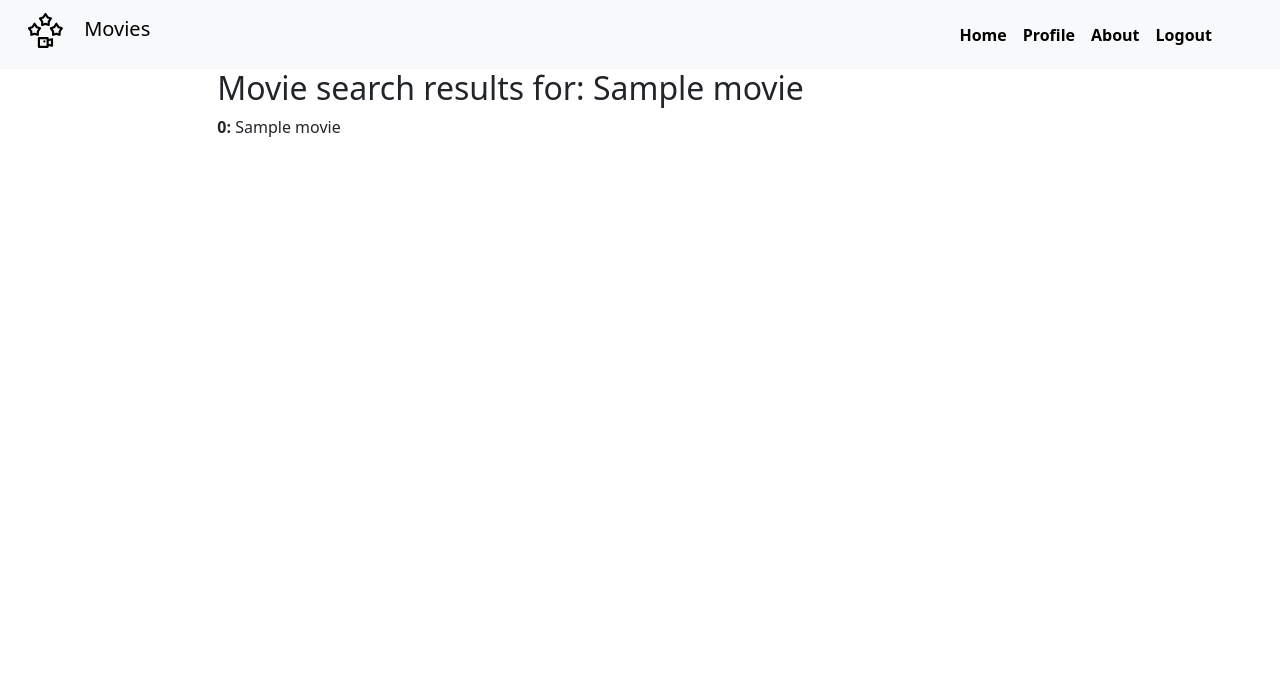
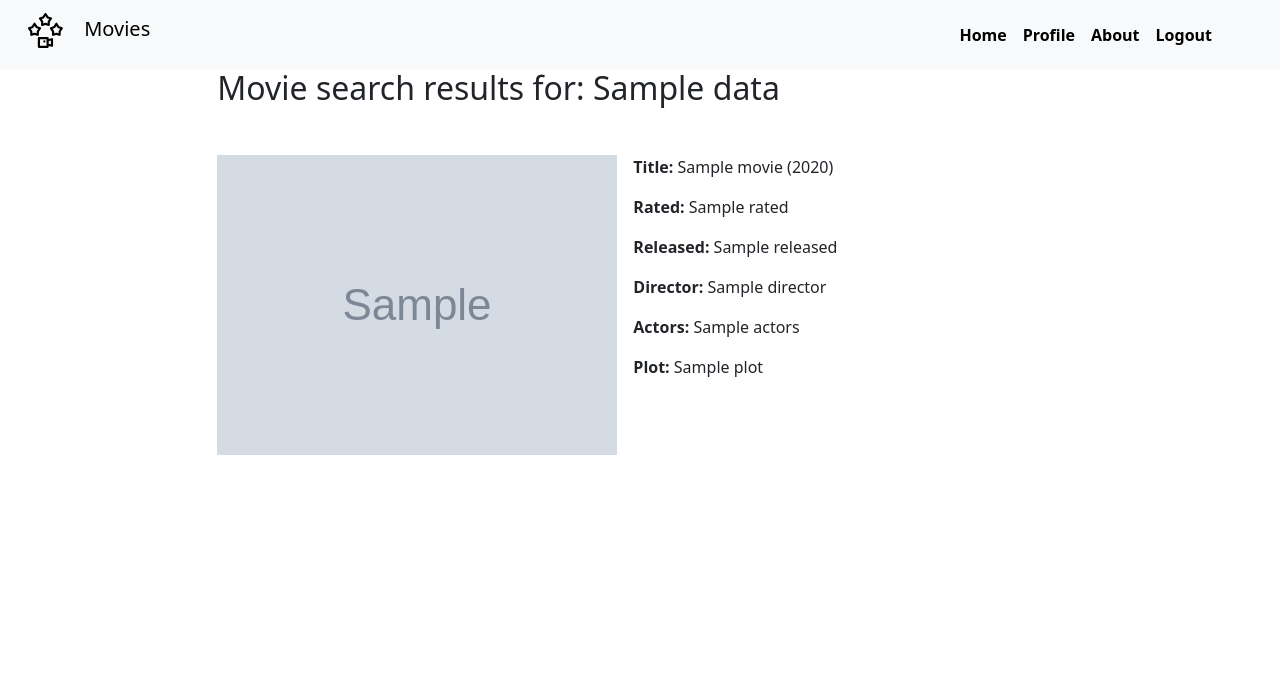
Before and after one commit to kaleper/AI-Assisted-Movie-Reviews, a PHP site: template app/views/movie/index.php in a window 1280 px wide. Shown: the top 695 px of the page. Run offline with PHP 8.4, Linux system fonts and the light colour scheme; the visitor is signed in with stand-in values (Sample User, id 1); tables that the repository leaves empty or names only in its code hold one stand-in row (values such as "Sample post"); the template is opened without the code that fills it: most values are stand-ins (such as "Sample title", 1, 10 or a date in 2020); grey boxes marked "Sample" are stand-in pictures; data that the repository does not hold is empty.

Commit message:
Change move result output from api to have relevant information
Deleted foreach loop that printed all movie information. Used movie poster, title, rating, released, director, actors and plot in the search results

```diff
--- a/app/controllers/omdb.php
+++ b/app/controllers/omdb.php
@@ -13,7 +13,7 @@ class OMdb extends Controller {
         $year = $_POST['year'];
 
         // Fetch the movie data from the model
-        $searchMovie = $this->model('SearchMovie');
+        $searchMovie = $this->model('OmdbApi');
         $movie = $searchMovie->getMovie($title, $year);
       }
 
--- a/app/models/SearchMovie.php
+++ b/app/models/OmdbApi.php
@@ -1,6 +1,6 @@
 <?php
 
-class SearchMovie {
+class OmdbApi {
 
   public function __construct() {
 
--- a/app/views/movie/index.php
+++ b/app/views/movie/index.php
@@ -16,12 +16,42 @@
 
             } else if (isset($data['movie']) && !empty($data['movie'])) {
                 // var_dump($data['movie']);
-                echo "<h2>Movie search results for: " . htmlspecialchars($data['movie']['title']) . "</h2>";
 
-                foreach ($data['movie'] as $key => $value) {
-                    echo "<p><strong>" . htmlspecialchars($key) . ":</strong> " . htmlspecialchars($value) . "</p>";
-                }
+
+                echo "<h2 class ='mb-5'>Movie search results for: " . htmlspecialchars($data['title']) . "</h2>";
+
+                echo "
+                    <div class='d-flex'>
+                        <div class='flex-shrink-0'>
+                            <img src='" . htmlspecialchars($data['movie']['Poster']) . "' alt='Movie Poster for " . htmlspecialchars($data['title']) . "' class='img-fluid'>
+                        </div>
+                        <div class='flex-grow-1 ms-3'>
+                            <p>
+                                <strong>Title: </strong>" . htmlspecialchars($data['movie']['Title']) . " (" . htmlspecialchars($data['movie']['Year']) . ")
+                            </p>
+                            <p>
+                                <strong>Rated: </strong>" . htmlspecialchars($data['movie']['Rated']) . "
+                            </p>
+                            <p>
+                                <strong>Released: </strong>" . htmlspecialchars($data['movie']['Released']) . "
+                            </p>
+                            <p>
+                                <strong>Director: </strong>" . htmlspecialchars($data['movie']['Director']) . "
+                            </p>
+                            <p>
+                                <strong>Actors: </strong>" . htmlspecialchars($data['movie']['Actors']) . "
+                            </p>
+                            <p>
+                                <strong>Plot: </strong>" . htmlspecialchars($data['movie']['Plot']) . "
+                            </p>
+                        </div>
+                    </div>
+                ";
+
+                // foreach ($data['movie'] as $key => $value) {
+                //     echo "<p><strong>" . htmlspecialchars($key) . ":</strong> " . htmlspecialchars($value) . "</p>";
             }
+
         ?>
     </div>
 </div>
```
Also changed, not shown: app/models/GeminiApi.php (added, +12 -0 lines).
